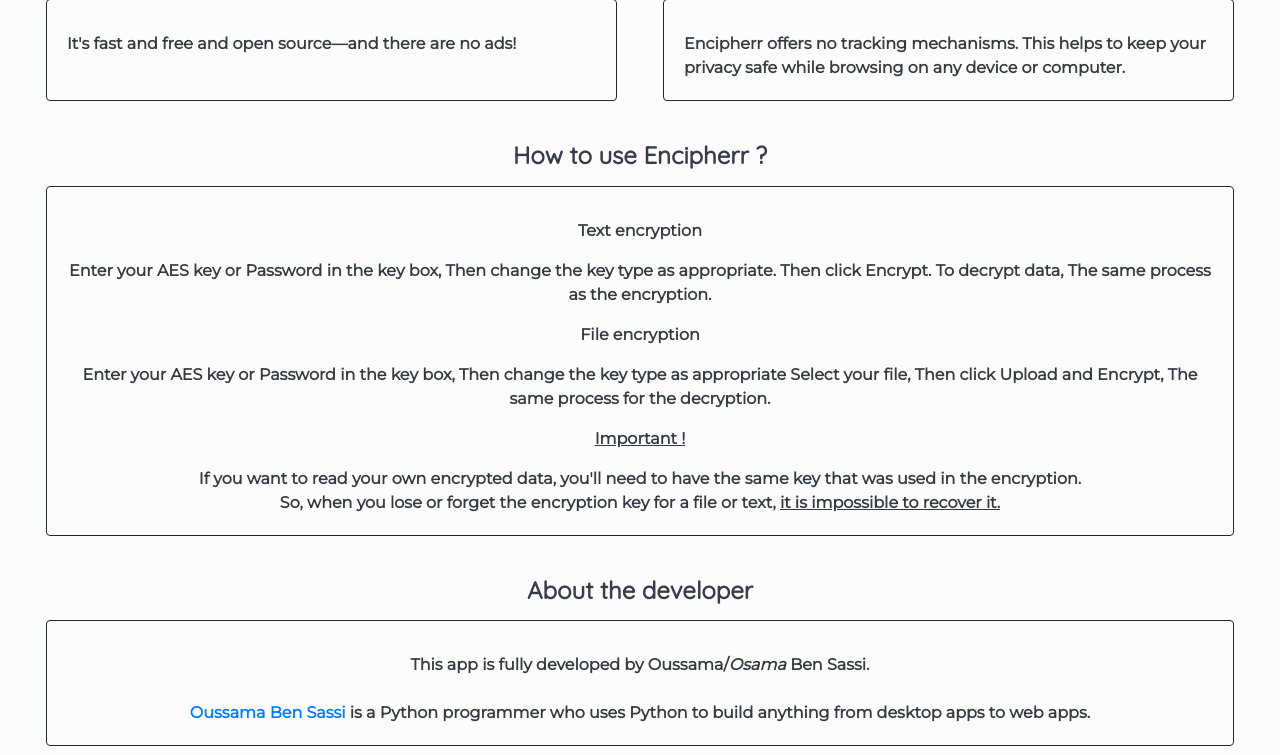
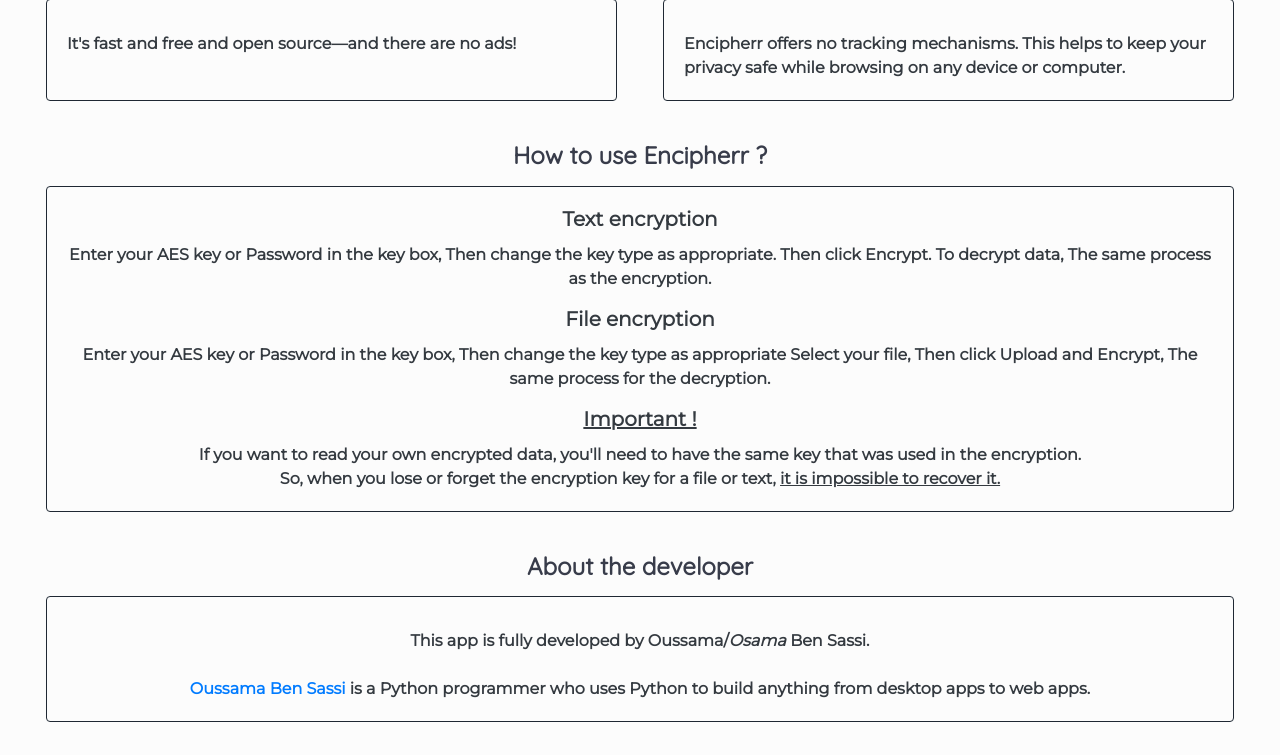
Before and after one commit to Oussama1403/Encipherr, a Flask app: page /about in a window 1280 px wide. Shown: the part 315-1070 px from the top of the page. Run offline with Flask 2, Linux system fonts and the light colour scheme; some libraries are stand-ins or nearby versions.

Commit message:
update about

```diff
--- a/src/templates/about.html
+++ b/src/templates/about.html
@@ -63,20 +63,23 @@ Encipherr - About
 				<div class="col-md m-2">
 				  <div class="card text-dark h-100">
 					<div class="card-body">
-					  <h5 class="card-title"></h5>
-					   <p class="font-weight-bold text-center">Text encryption</p>
+
+					  <h5 class="card-title font-weight-bold text-center">Text encryption</h5>
 						<p class="font-weight-bold text-center card-text">
                         Enter your AES key or Password in the key box, Then change the key type as appropriate. Then click Encrypt. To decrypt data, The same process as the encryption.
 					    </p>
-					   <p class="font-weight-bold text-center">File encryption</p>
+
+					   <h5 class="card-title font-weight-bold text-center">File encryption</h5>
 					    <p class="font-weight-bold text-center card-text">
 						Enter your AES key or Password in the key box, Then change the key type as appropriate Select your file, Then click Upload and Encrypt, The same process for the decryption.
 					    </p>
-						<p class="font-weight-bold text-center"><u>Important !</u></p>
+
+					   <h5 class="card-title font-weight-bold text-center"><u>Important !</u></h5>
 					    <p class="font-weight-bold text-center card-text">
-						If you want to read your own encrypted data, you'll need to have the same key that was used in the encryption.<br>
-						So, when you lose or forget the encryption key for a file or text, <u>it is impossible to recover it.</u>
+						 If you want to read your own encrypted data, you'll need to have the same key that was used in the encryption.<br>
+						 So, when you lose or forget the encryption key for a file or text, <u>it is impossible to recover it.</u>
                         </p>
+
                     </div>
 				  </div>
 				</div>
```
